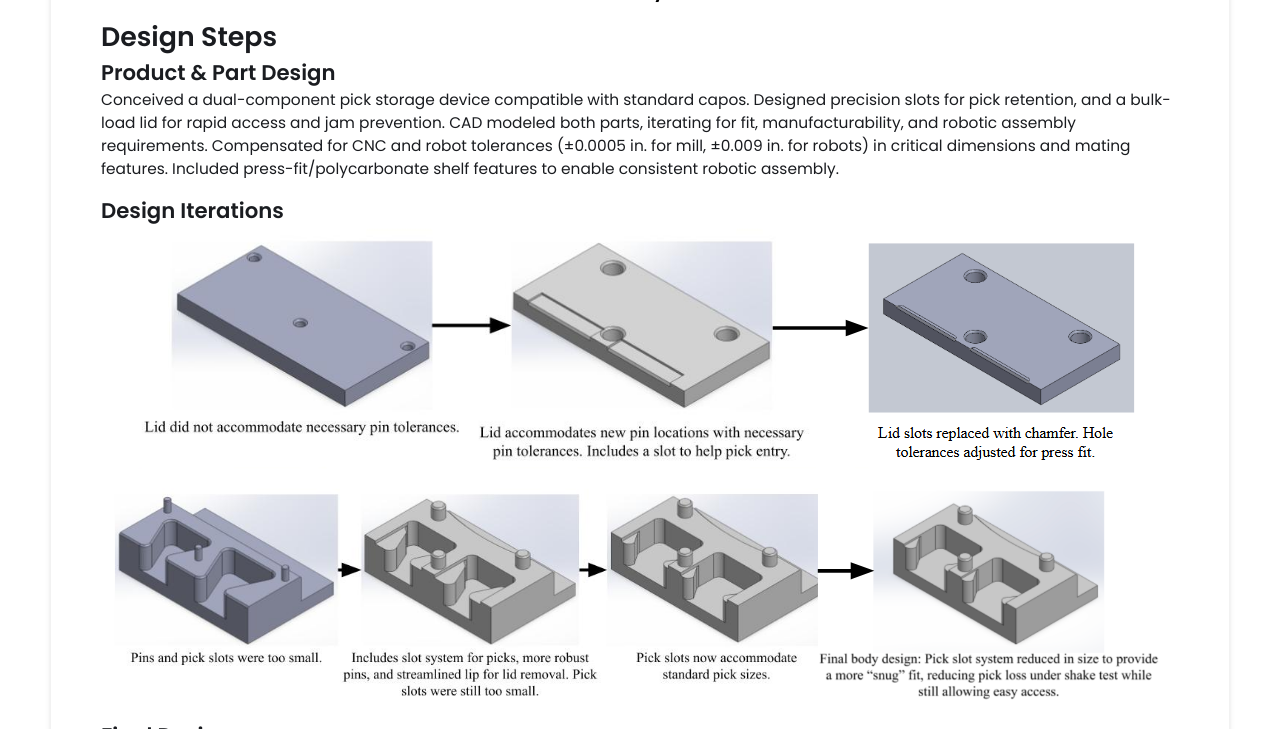
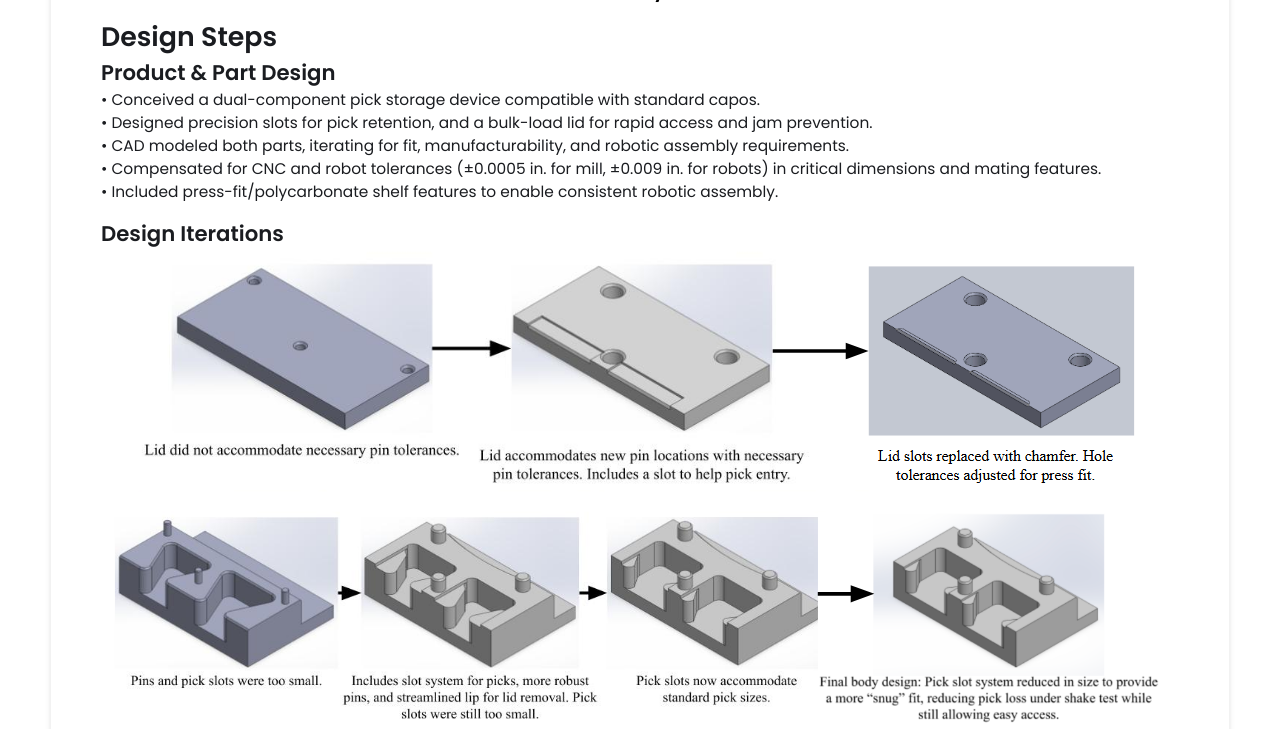
Before and after one commit to michael-vuong/michael-vuong.github.io, a Jekyll site: the page built from _projects/Attachapick/index.md, in a window 1280 px wide and 900 px high, scrolled down 1791 px, cut to the strip 171-900 px from the top of the window. Built offline with Jekyll 4.4.1, drawn with Linux system fonts in a browser that asks for light colours.

```diff
--- a/_projects/Attachapick/index.md
+++ b/_projects/Attachapick/index.md
@@ -36,11 +36,11 @@ Design and manufacture a new product using HDPE on an automated assembly line en
 
 # Design Steps
 ## Product & Part Design
-Conceived a dual-component pick storage device compatible with standard capos.
-Designed precision slots for pick retention, and a bulk-load lid for rapid access and jam prevention.
-CAD modeled both parts, iterating for fit, manufacturability, and robotic assembly requirements.
-Compensated for CNC and robot tolerances (±0.0005 in. for mill, ±0.009 in. for robots) in critical dimensions and mating features.
-Included press-fit/polycarbonate shelf features to enable consistent robotic assembly.
+• Conceived a dual-component pick storage device compatible with standard capos. <br>
+• Designed precision slots for pick retention, and a bulk-load lid for rapid access and jam prevention.<br>
+• CAD modeled both parts, iterating for fit, manufacturability, and robotic assembly requirements.<br>
+• Compensated for CNC and robot tolerances (±0.0005 in. for mill, ±0.009 in. for robots) in critical dimensions and mating features.<br>
+• Included press-fit/polycarbonate shelf features to enable consistent robotic assembly.<br>
 
 ## Design Iterations
 {% include image-gallery.html images="DesignIterations.png" height="500" %}
```
